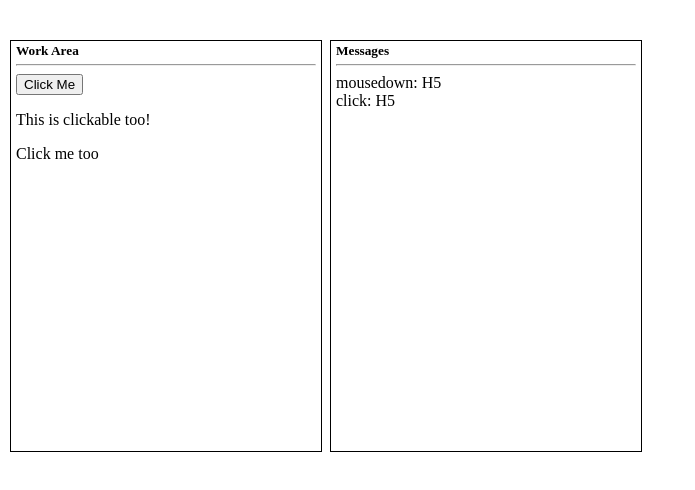
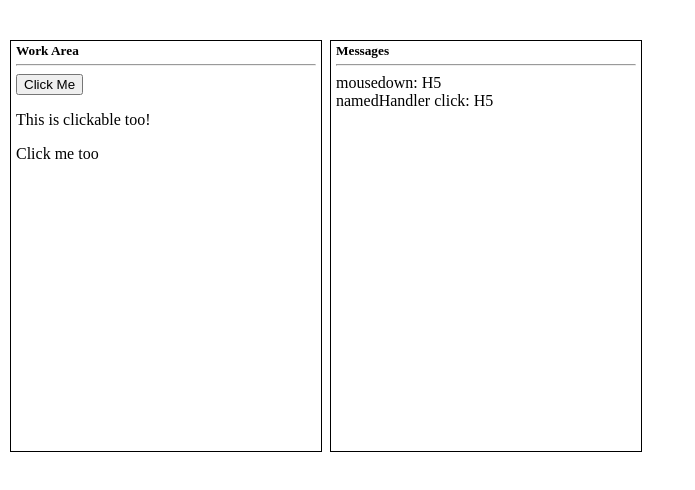
Before and after one commit to tompayne/js-dev, a plain HTML site: page events-1.html in a window 1280 px wide. Both pictures are taken after a click on the element "Work Area". Shown: the whole page, without its empty margins (0-695 px from the left). Drawn offline with nearby package versions, Linux system fonts and the light colour scheme.

Commit message:
named function handler

```diff
--- a/events-1.html
+++ b/events-1.html
@@ -34,9 +34,24 @@
                         options.suffix;
         $('#Messages').append(message);
 
+        },
+
+        namedHandler = function(event)
+        {
+            if (!event.isPropagationStopped() &&
+                !event.isImmediatePropagationStopped() &&
+                !event.isDefaultPrevented()) {
+
+                showEventMessage.call(this, {eventType: 'namedHandler ' + event.type});
+                event.stopPropagation();
+            }
         };
 
+
         $('.clickable')
+
+        .off('click')
+        .on('click dblclick', namedHandler)
         .on('click dblclick mousedown', function (event) {
             if (!event.isPropagationStopped() &&
                 !event.isImmediatePropagationStopped() &&
@@ -49,7 +64,7 @@
                     event.preventDefault();
             }
         })
-
+        //.off('click mousedown')
         .on('mousedown', function(event) {
             if (!event.isPropagationStopped() &&
                !event.isImmediatePropagationStopped() &&
```
